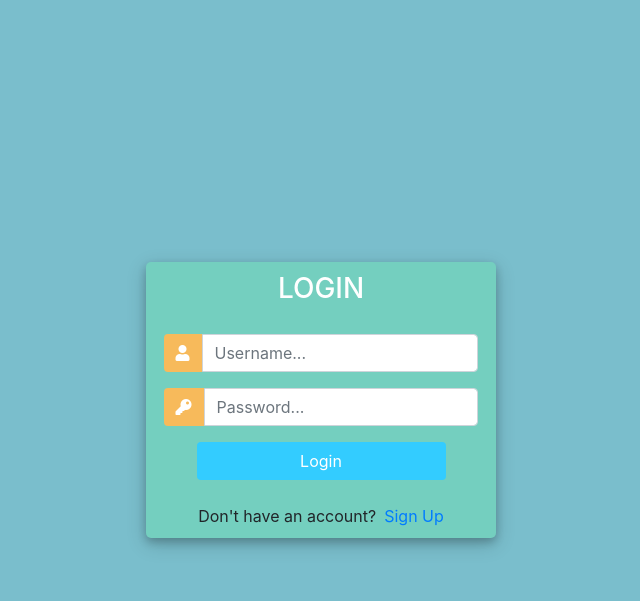
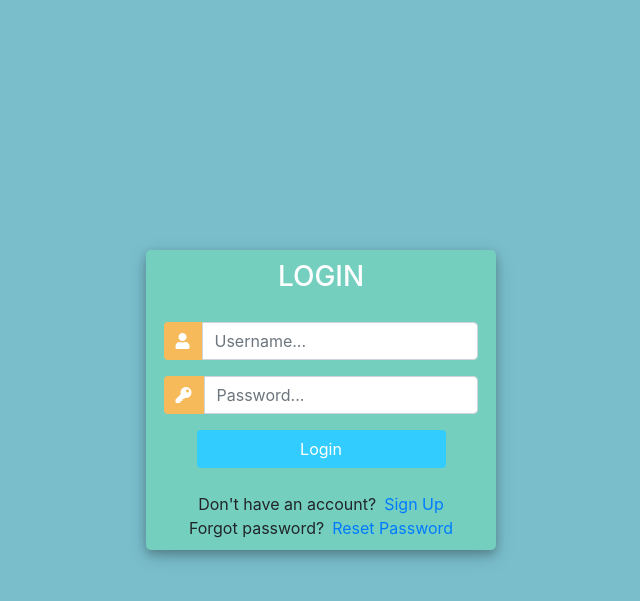
Before and after one commit to aghee/django_projects, a Django app: page /login/ in a window 1280 px wide. Shown: the top 601 px of the page, without its empty margins (319-959 px from the left). Run offline with Django 5.2, Linux system fonts and the light colour scheme; some libraries are stand-ins or nearby versions.

Commit message:
add password reset via email feature

```diff
--- a/CMS/accounts/templates/accounts/login.html
+++ b/CMS/accounts/templates/accounts/login.html
@@ -113,6 +113,9 @@
 					<div class="d-flex justify-content-center links">
 						Don't have an account? <a href="{% url 'registeruser' %}" class="ml-2">Sign Up</a>
 					</div>
+					<div class="d-flex justify-content-center links">
+						Forgot password? <a href="{% url 'password_reset' %}" class="ml-2">Reset Password</a>
+					</div>
 
 				</div>
 			</div>
--- /dev/null
+++ b/CMS/accounts/templates/accounts/password_reset_complete.html
@@ -0,0 +1,6 @@
+<h3>Password Reset</h3>
+
+<p>
+    Your password has been updated.Proceed to login
+    <a href="/">Login</a>
+</p>
--- a/CMS/accounts/urls.py
+++ b/CMS/accounts/urls.py
@@ -1,5 +1,6 @@
 from django.urls import path
 from . import views
+from django.contrib.auth import views as auth_views
 
 urlpatterns=[
     path("",views.home,name="home"),
@@ -15,6 +16,19 @@ urlpatterns=[
     path("create_customer/",views.create_customer,name="create_customer"),
     path("update_customer/<str:pk>/",views.update_customer,name="update_customer"),
     path("delete_customer/<str:pk>/",views.delete_customer,name="delete_customer"),
+    path("reset_password/",auth_views.PasswordResetView.as_view(template_name="accounts/password_reset.html"),name="password_reset"),
+    path("reset_password_sent/",auth_views.PasswordResetDoneView.as_view(template_name="accounts/password_reset_sent.html"),name="password_reset_done"),
+    path("reset/<uidb64>/<token>",auth_views.PasswordResetConfirmView.as_view(template_name="accounts/password_reset_form.html"),name="password_reset_confirm"),
+    path("reset_password_complete",auth_views.PasswordResetCompleteView.as_view(template_name="accounts/password_reset_complete.html"),name="password_reset_complete"),
     # path("user/",views.userpage,name="userpage"),
     # path("status/",views.status_count,name="status"),
 ]
+
+'''
+Password Reset -using authentication views
+Submit email form  - PasswordResetView.as_view()
+Email sent success message -PasswordResetDoneView.as_view()
+Link to password reset form in email -PasswordResetConfirmView.as_view()
+Password successfully changed message -PasswordResetCompleteView.as_view()
+
+'''
--- a/CMS/accounts/views.py
+++ b/CMS/accounts/views.py
@@ -37,8 +37,11 @@ def registerpage(request):
 @unauthenticated_user
 def loginpage(request):
     if request.method=="POST":
-        username=request.POST.get("username_one")
-        password=request.POST.get("password_one")
+        # username=request.POST.get("username_one")
+        # password=request.POST.get("password_one")
+
+        username=request.POST["username_one"]
+        password=request.POST["password_one"]
 
         user=authenticate(request,username=username,password=password)
 
```
Also changed, not shown: CMS/accounts/templates/accounts/password_reset.html (added, +11 -0 lines), CMS/accounts/templates/accounts/password_reset_form.html (added, +9 -0 lines), CMS/accounts/templates/accounts/password_reset_sent.html (added, +11 -0 lines), CMS/root/settings.py (+19 -0 lines).
